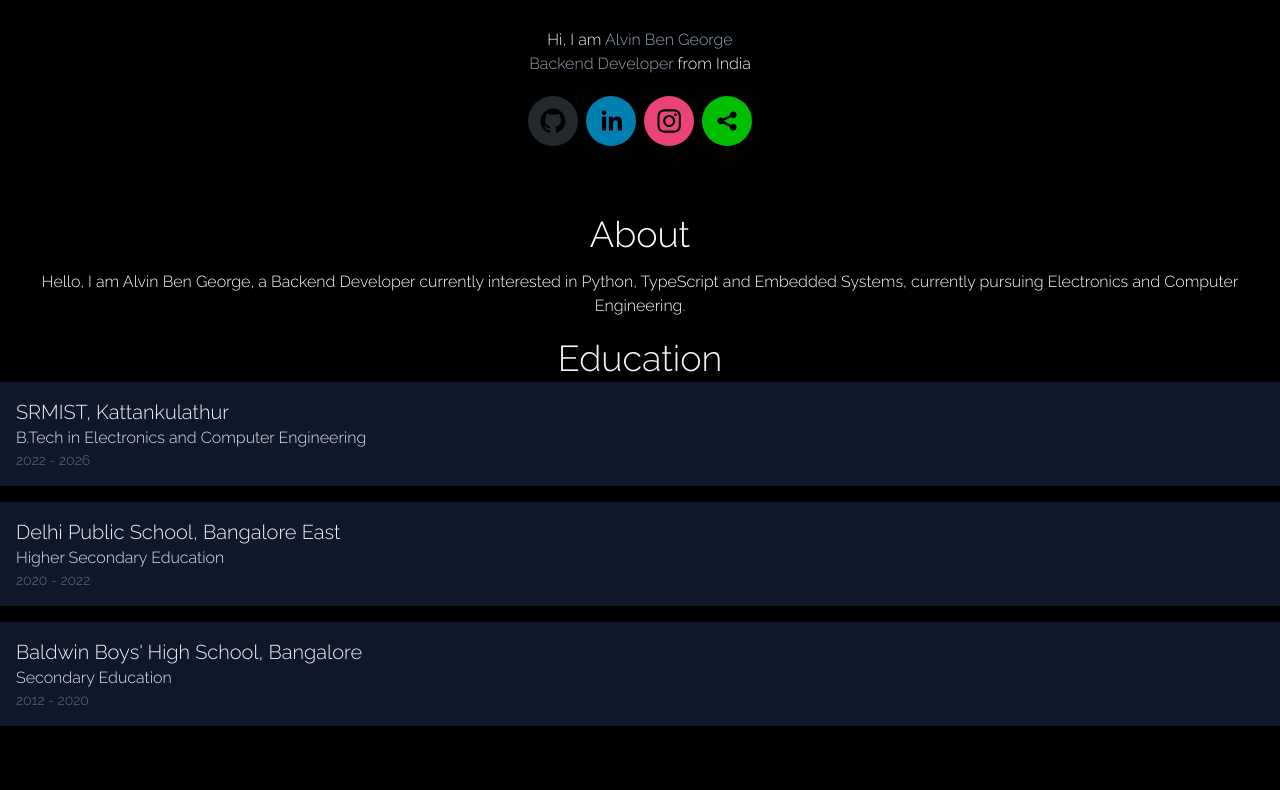
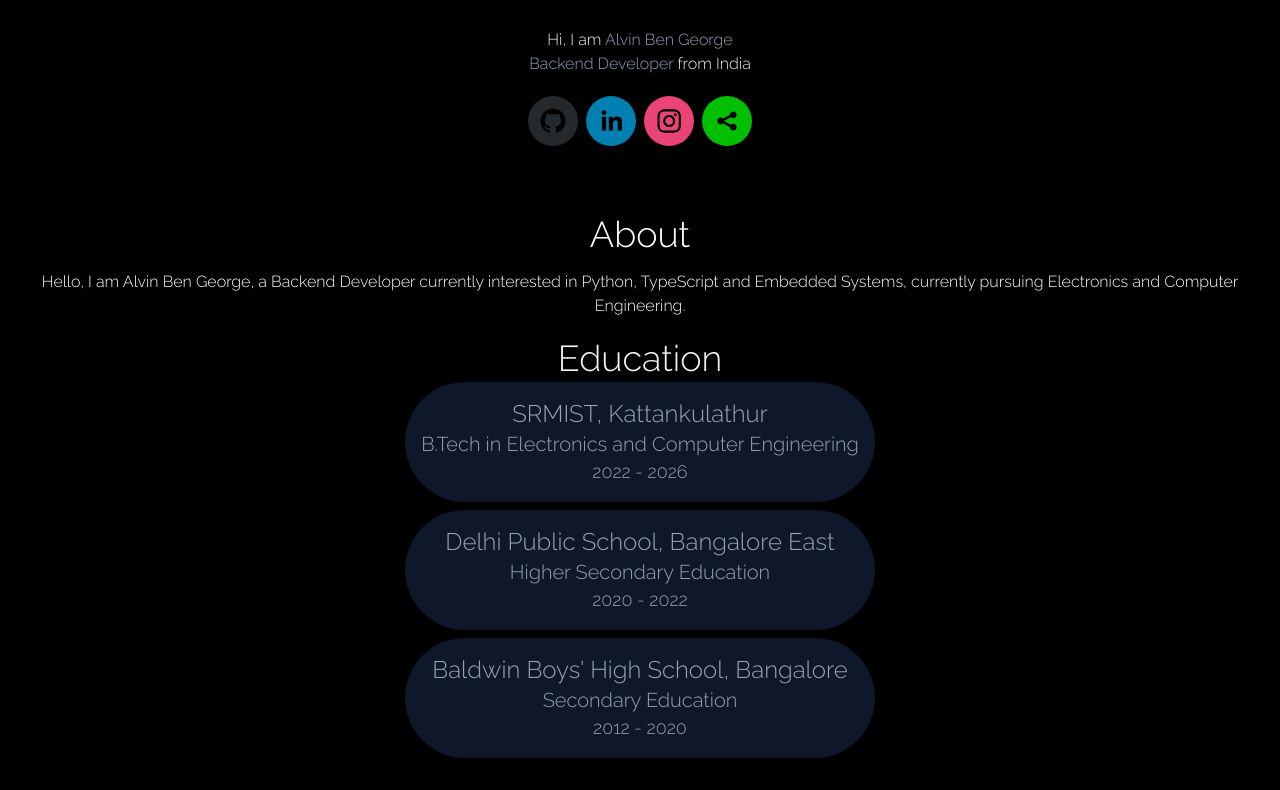
Before and after one commit to alvinbengeorge/portfolio, a Next.js app: page / in a window 1280 px wide. Shown: the part 364-1154 px from the top of the page. Before the commit the page ends 1122 px from the top, so only its background shows below. Built offline with nearby package versions, Linux system fonts and the light colour scheme; a web font is replaced by a local one.

Commit message:
Fix education layout

```diff
--- a/src/app/page.tsx
+++ b/src/app/page.tsx
@@ -15,7 +15,7 @@ export default function Home() {
   return (
     <>
       <section className="py-8">
-        <div className="flex justify-center rounded-full items-center">
+        <div className="flex justify-center items-center">
           <Image
             src="/Alvin.png"
             width={200}
--- a/src/components/Education.tsx
+++ b/src/components/Education.tsx
@@ -24,13 +24,13 @@ export default function Education() {
             <div>
                 <h1 className="text-slate-100 text-4xl text-center py-1">Education</h1>
             </div>
-            <div className='grid flex items-left gap-4'>
+            <div className='grid place-content-center gap-2'>
                 {data.map((item, index) => {
                     return (
-                        <div key={index} className='bg-slate-900 p-4 inline'>
-                            <h1 className="text-slate-100 text-xl">{item.institution}</h1>
-                            <p className="text-slate-200 text-md">{item.degree}</p>
-                            <p className="text-slate-500 text-sm">{item.year}</p>
+                        <div key={index} className="text-white text-center text-md p-4 bg-slate-900 container rounded-full">
+                            <h1 className="text-slate-400 text-2xl">{item.institution}</h1>
+                            <h2 className="text-slate-400 text-xl">{item.degree}</h2>
+                            <h3 className="text-slate-400 text-lg">{item.year}</h3>
                         </div>
                     )
                 })}
```
